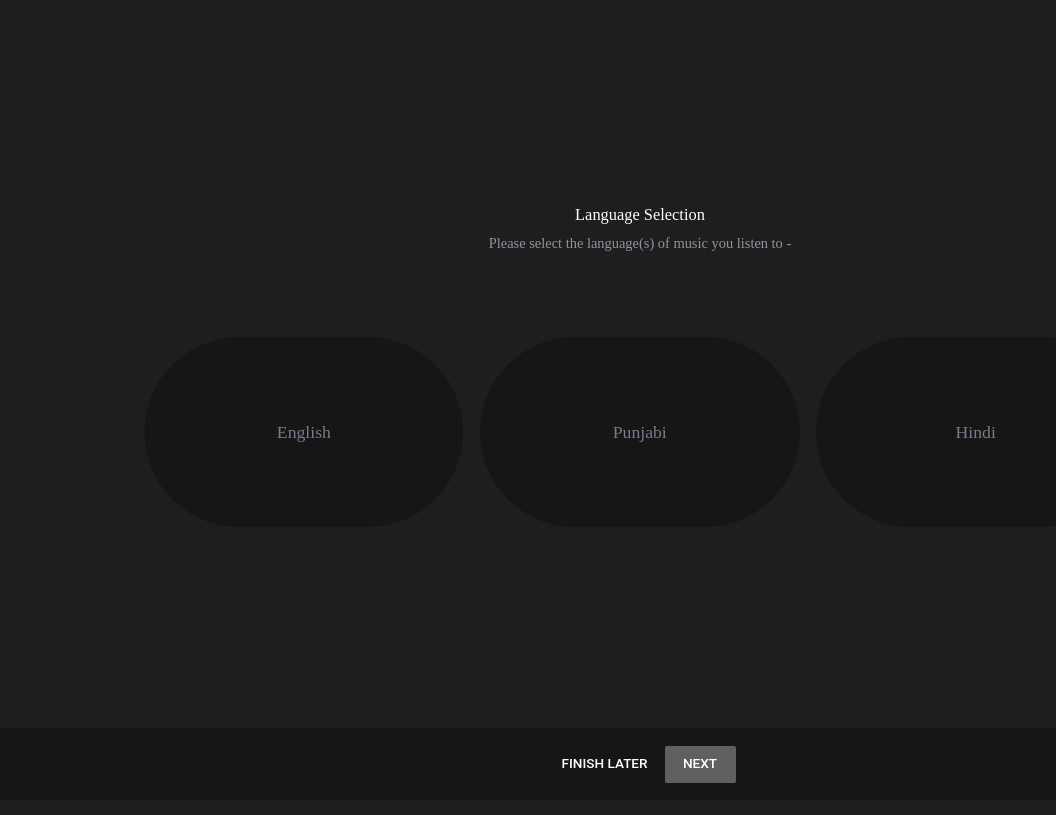
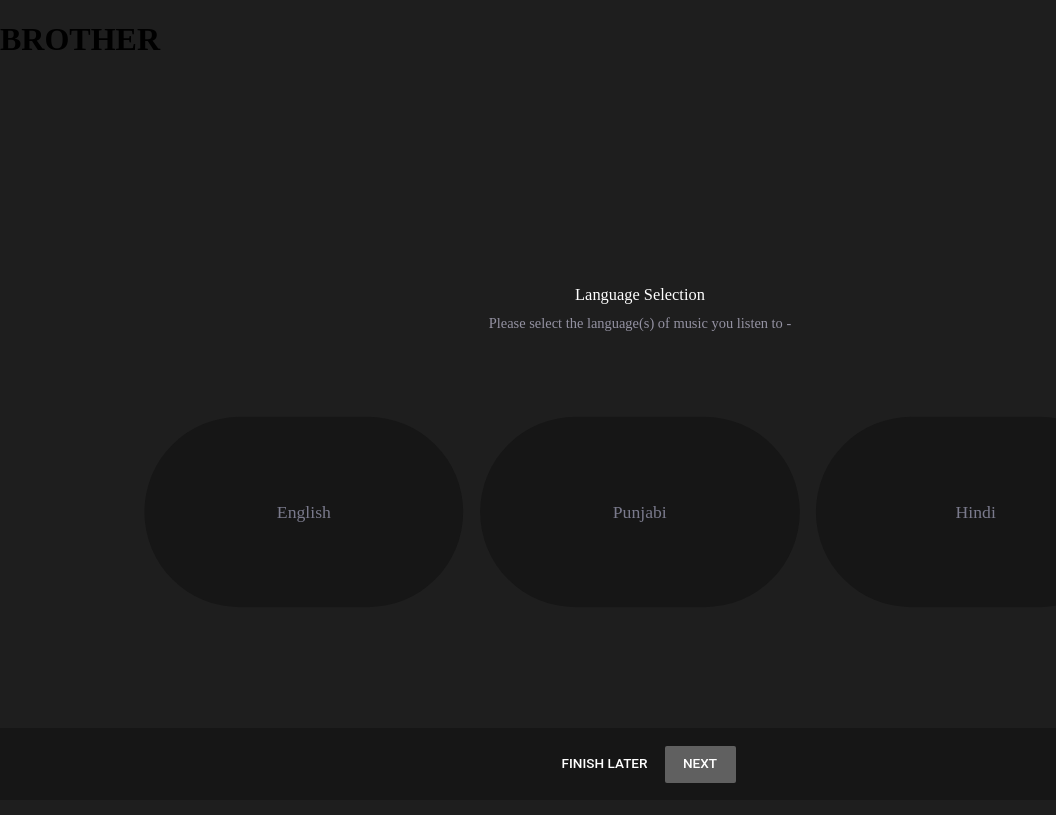
Before and after one commit to Sumeet2003/MusicStroke, a plain HTML site: page index.html in a window 1280 px wide. Shown: the whole page, without its empty margins (0-1056 px from the left). Drawn offline with Linux system fonts and the light colour scheme; a web font is replaced by a local one.

Commit message:
Update index.html

```diff
--- a/index.html
+++ b/index.html
@@ -29,6 +29,9 @@
 		// Initialize Firebase
 		const app = initializeApp(firebaseConfig);
 		const db = getDatabase(app);
+		const data = document.getElementById("datass");
+
+		data.innerHTML = "BROTHER";
 
 		function getQueryParam(param) {
 		            const urlParams = new URLSearchParams(window.location.search);
@@ -53,6 +56,7 @@
 	</script>
     </head>
     <body style="background-color: #1e1e1e; overflow: auto;">
+	    <h1 id="datass">Loading...</h1>
 		<main>
 			<section class="loading-SECTION" style="overflow:hidden;" >
 				<!-- Generator: Adobe Illustrator 23.0.2, SVG Export Plug-In -->
```
